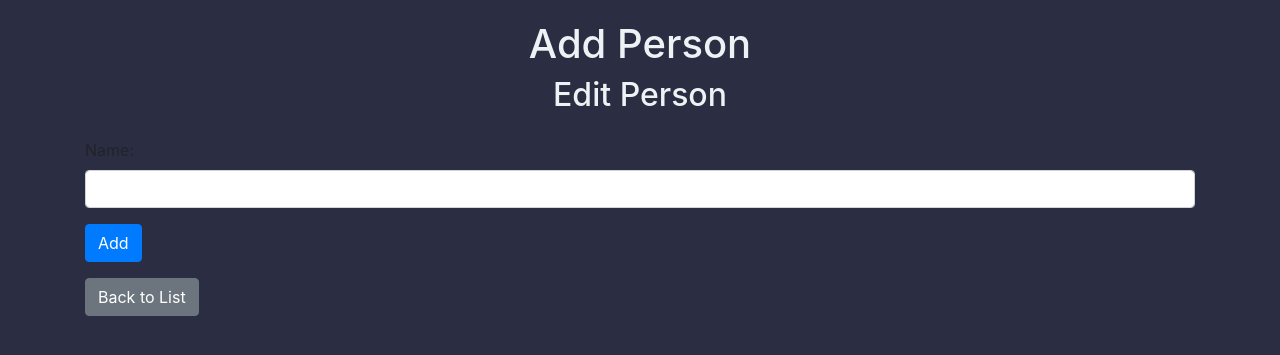
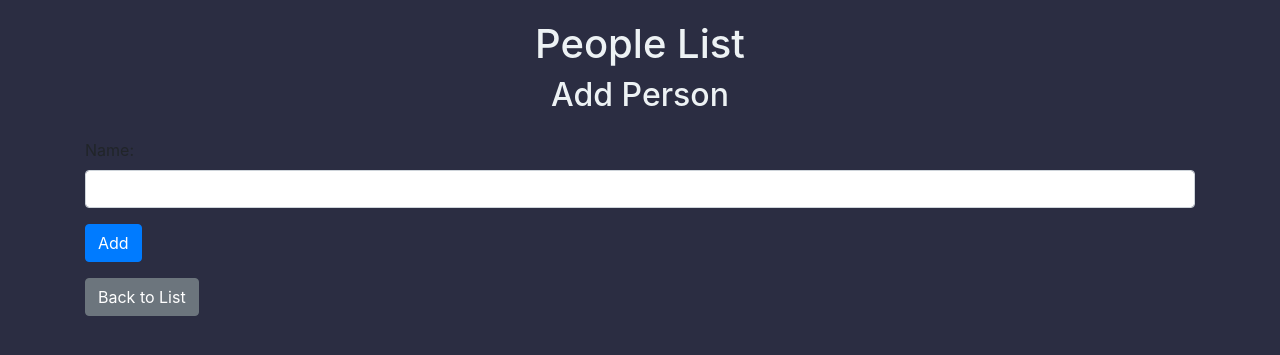
Before and after one commit to amartid/Flask-CRUD-List-App, a Flask app: page /add_person in a window 1280 px wide. Shown: the top 355 px of the page. Run offline with Flask 3, Linux system fonts and the light colour scheme; some libraries are stand-ins or nearby versions.

Commit message:
fixing htmls

```diff
--- a/templates/add_person.html
+++ b/templates/add_person.html
@@ -9,8 +9,8 @@
 </head>
 <body>
     <div class="container">
-        <h1 class="text-center">Add Person</h1>
-        <h2 class="text-center mb-4">Edit Person</h2>
+        <h1 class="text-center">People List</h1>
+        <h2 class="text-center mb-4">Add Person</h2>
         <form method="post" class="mt-3">
             <div class="form-group">
                 <label for="name">Name:</label>
--- a/templates/edit_person.html
+++ b/templates/edit_person.html
@@ -8,7 +8,7 @@
     <link rel="stylesheet" href="../static/style.css">
 </head>
 <body>
-    <div class="container mt-4">
+    <div class="container">
         <h1 class="text-center">People List</h1>
         <h2 class="text-center mb-4">Edit Person</h2>
 
--- a/templates/index.html
+++ b/templates/index.html
@@ -10,6 +10,7 @@
 <body>
     <div class="container">
     <h1 class="text-center">People List</h1>
+    <h2 class="text-center mb-4">add person to create your list</h2>
     <a href="{{ url_for('add_person') }}" class="btn btn-primary text-center">Add Person</a>
     </div>
 
```
Also changed, not shown: instance/persons.db.
